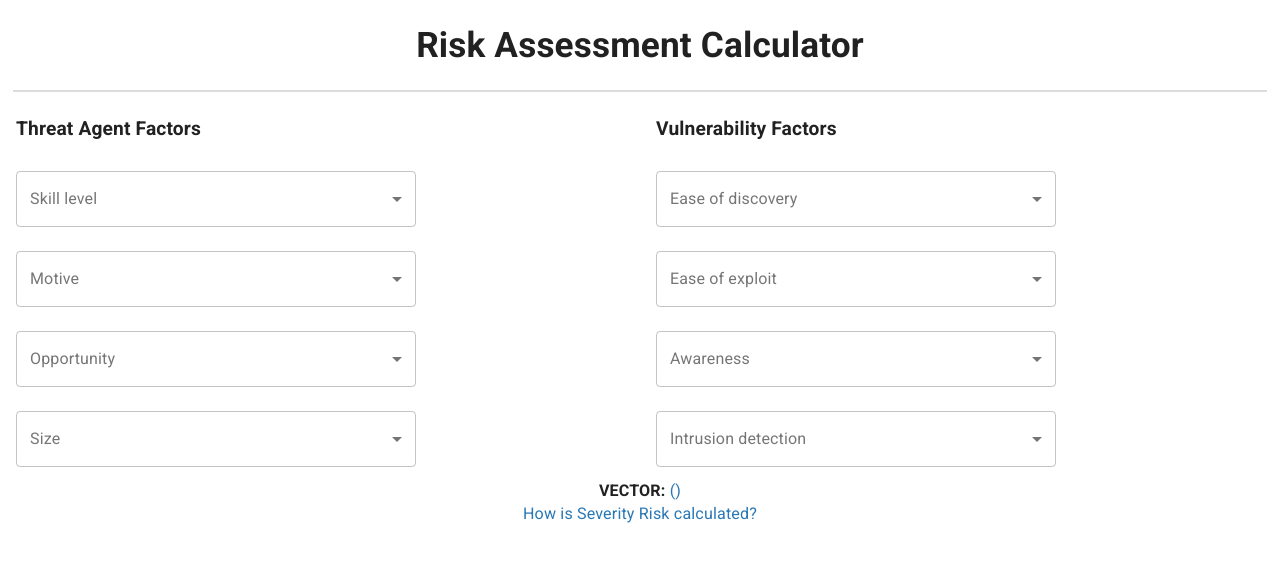
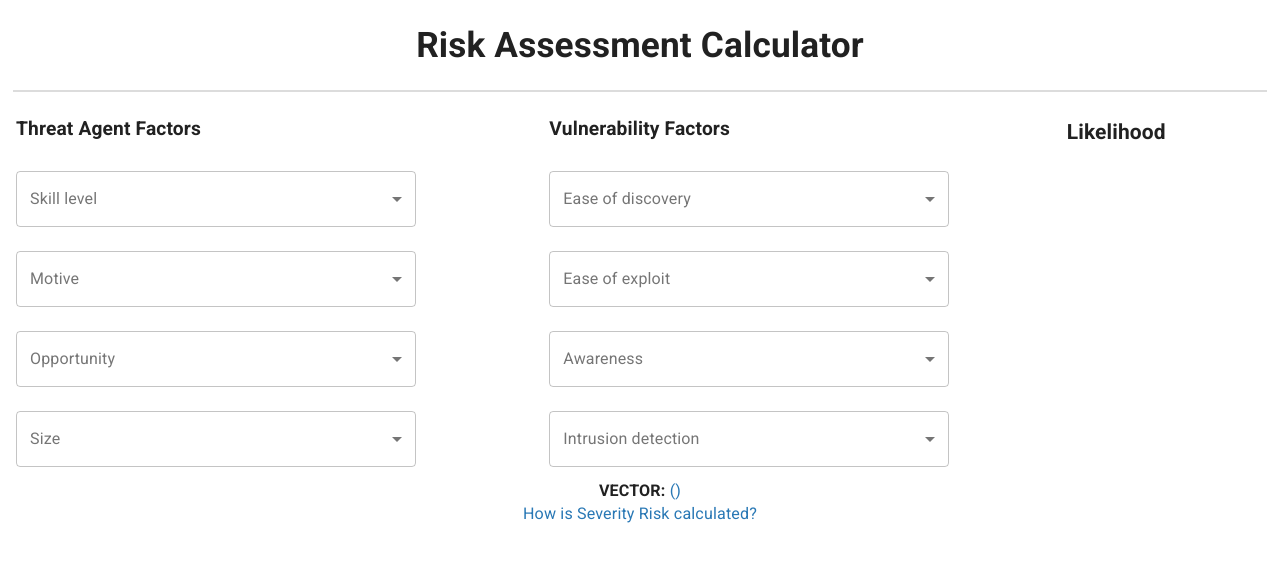
Before and after one commit to rajasoun/tdd-ts-jest-risk-calculator, a Next.js app: page / in a window 1280 px wide. Shown: the top 562 px of the page. Built offline with nearby package versions, Linux system fonts and the light colour scheme.

Commit message:
Likelyhood ui changes

```diff
--- a/src/component/select.tsx
+++ b/src/component/select.tsx
@@ -48,14 +48,21 @@ const SelectDropDown = (props: any) => {
             localStorage.setItem("vector", JSON.stringify(vector))
             const vectorToString = Risk.vectorToString(vector)
             console.log(vectorToString);
+
             const risk = Risk.stringToVector(vectorToString)
             console.log(risk);
+
             const likelihood = Risk.calculateAverage(risk.slice(0, 8));
             console.log(likelihood);
+
+            props.sendData(likelihood)
+
             const likelihoodLabel = Risk.rate(Number(likelihood));
             console.log(likelihoodLabel);
+
             const impact = Risk.calculateAverage(risk.slice(8, 16));
             console.log(impact);
+
             const impactLabel = Risk.rate(Number(impact));
             console.log(impactLabel);
         }
--- a/src/data/risk-calculator.json
+++ b/src/data/risk-calculator.json
@@ -2,6 +2,7 @@
     "data": [
         {
             "title": "Threat Agent Factors",
+            "gridSize": 5,
             "select": [
                 {
                     "name": "Skill level",
@@ -103,6 +104,7 @@
         },
         {
             "title": "Vulnerability Factors",
+            "gridSize": 5,
             "select": [
                 {
                     "name": "Ease of discovery",
@@ -201,6 +203,10 @@
                     ]
                 }
             ]
+        },
+        {
+            "label": "Threat Agent Factors",
+            "gridSize": 2
         }
     ]
 }
--- a/src/pages/index.tsx
+++ b/src/pages/index.tsx
@@ -1,17 +1,13 @@
 import Head from 'next/head';
 import { GetStaticProps } from 'next';
-
 import styled from 'styled-components';
 import Grid from '@material-ui/core/Grid';
 import { createStyles, makeStyles, Theme } from '@material-ui/core/styles';
 import FormControl from '@material-ui/core/FormControl';
-
 import SelectDropDown from '../component/select';
 import Modal from '../component/calculator-modal';
-
 import data from '../data/risk-calculator.json';
-
-
+import { useState } from 'react';
 const useStyles = makeStyles((theme: Theme) =>
     createStyles({
         root: {
@@ -23,7 +19,6 @@ const useStyles = makeStyles((theme: Theme) =>
         },
     }),
 );
-
 export const getStaticProps: GetStaticProps = async (context) => {
     return {
         props: {
@@ -31,7 +26,6 @@ export const getStaticProps: GetStaticProps = async (context) => {
         }
     }
 }
-
 const Title = styled.div`
     font-size: 2.2rem;
     font-weight: 800;
@@ -39,12 +33,10 @@ const Title = styled.div`
     margin-top: 20px;
     margin-bottom: 20px;
 `;
-
 const HorizontalLine = styled.hr`
     width: 98%;
     border: 1px solid rgb(220, 220, 220);
 `;
-
 const StyleDiv = styled.div`
     font-size: 1.2rem;
     font-weight: 600;
@@ -52,11 +44,20 @@ const StyleDiv = styled.div`
 `;
 
 
-
+const LabelLayout = (props: any) => {
+    return (
+        <div>
+            <h2>Likelihood</h2>
+            <h3>{props.score}</h3>
+        </div>
+    )
+}
 const Home = ({data}: any) => {
-
     const classes = useStyles();
-
+    const [childPropsData, getChildPropsData] = useState('')
+    const getData = (val: any) => {
+        getChildPropsData(val)
+    }
     return (
         <>
             <Head>
@@ -70,20 +71,18 @@ const Home = ({data}: any) => {
             {
                 data.data.map((ele: any, index: number) => {
                     return (
-                        <Grid item xs={6} key={index}>
+                        <Grid item xs={ele.gridSize} key={index}>
                             <StyleDiv>{ele.title}</StyleDiv>
-                            {
-                                ele.select.map((data: any, i: number) => (
-                                    <Grid item xs={12} key={`custom_select${i}`}>
-                                        <FormControl
-                                            variant="outlined"
-                                            className={classes.formControl}
-                                        >
-                                            <SelectDropDown {...data} />
-                                        </FormControl>
-                                    </Grid>
-                                ))
-                            }
+                            { !ele.label ? ele.select.map((data: any, i: number) => (
+                            <div key={i}>
+                            <FormControl
+                                variant="outlined"
+                                className={classes.formControl}
+                            >
+                                <SelectDropDown {...data} sendData={getData}/>
+                        </FormControl>
+                    </div>   ))    :
+                    <LabelLayout score={childPropsData}/> }
                         </Grid>
                     )
                 })
@@ -93,5 +92,4 @@ const Home = ({data}: any) => {
         </>
     )
 }
-
 export default Home;
```
